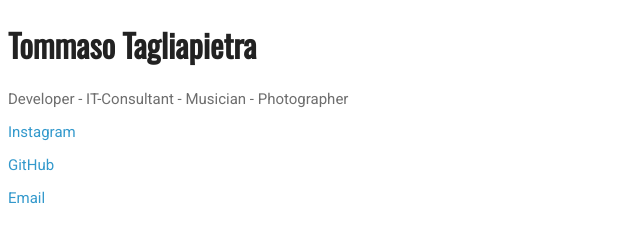
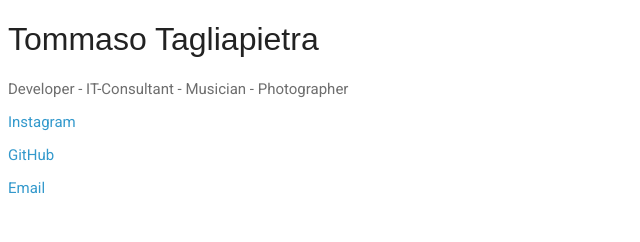
Before and after one commit to underablackrainbow/underablackrainbow, a plain HTML site: page index.html in a window 1280 px wide. Shown: the whole page, without its empty margins (0-640 px from the left). Drawn offline with nearby package versions, Linux system fonts and the light colour scheme.

Commit message:
Update styles.css

```diff
--- a/css/styles.css
+++ b/css/styles.css
@@ -8,10 +8,10 @@
 
 
 h1 {
-  font-family: 'Oswald', sans-serif;
+  font-family: 'Oswald script=all rev=3', sans-serif;
   font-size: 32px;
   color: rgb(34,34,34);
-  font-weight: bold;
+  font-weight: 400;
 }
 
 
```
